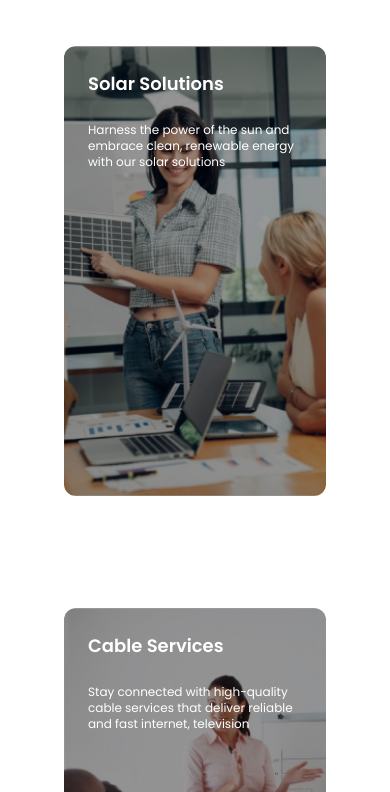
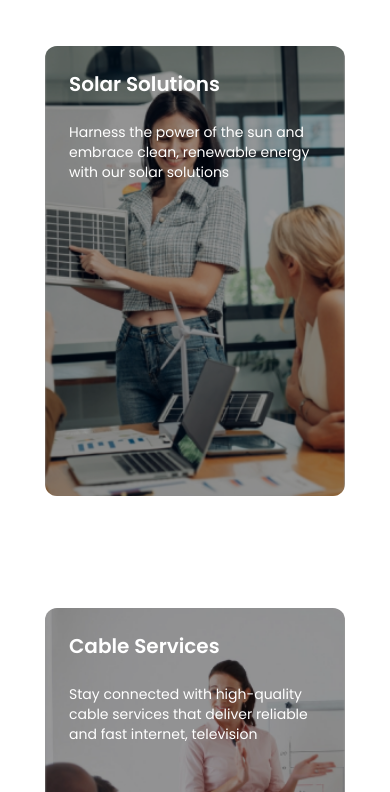
Before and after one commit to SudiptaAnirban92/solar-app-react, a React (Vite) app: page / in a window 390 px wide. Shown: the part 1206-1998 px from the top of the page. Built offline with nearby package versions, Linux system fonts and the light colour scheme.

Commit message:
responsiveness

```diff
--- a/src/App.jsx
+++ b/src/App.jsx
@@ -25,7 +25,7 @@ const App = () => (
     </div>
 
     {/* Others */}
-    <div className="px-6 sm:px-16 flex justify-center items-start">
+    <div className="px-0 sm:px-16 flex justify-center items-start">
       <div className="w-full xl:max-w-[1640px]">
         <Experience />
         <ChooseUs />
--- a/src/components/Card.jsx
+++ b/src/components/Card.jsx
@@ -12,8 +12,8 @@ const Card = () => {
             key={index}
             className="absolute w-full h-full text-primary p-6 bg-black/40 rounded-xl"
           >
-            <h2 className="text-lg font-semibold mb-6">{ex.title}</h2>
-            <p className="text-xs">{ex.text}</p>
+            <h2 className="text-xl font-semibold mb-6">{ex.title}</h2>
+            <p className="text-sm">{ex.text}</p>
           </div>
           <img src={ex.image} alt="experience 1" className="w-full h-full object-cover rounded-xl"/>
         </div>
--- a/src/components/Hero.jsx
+++ b/src/components/Hero.jsx
@@ -2,7 +2,7 @@ const Hero = () => {
   return (
     <section id="home" className="relative w-full h-full py-0 2xl:py-6 mx-auto">
       {/* overlay */}
-      <div className="absolute w-full h-full text-primary max-h-[800px] bg-black/60 flex flex-col justify-center">
+      <div className="absolute w-full h-full text-primary max-h-[800px] bg-black/60 flex flex-col justify-center pl-2 sm:pl-8">
         <h1 className="px-2 text-5xl sm:text-6xl md:text-8xl font-semibold">
           Solar <br />
           <span className="text-tertiary text-5xl sm:text-6xl md:text-8xl">Solutions</span> for <br /> a
```
